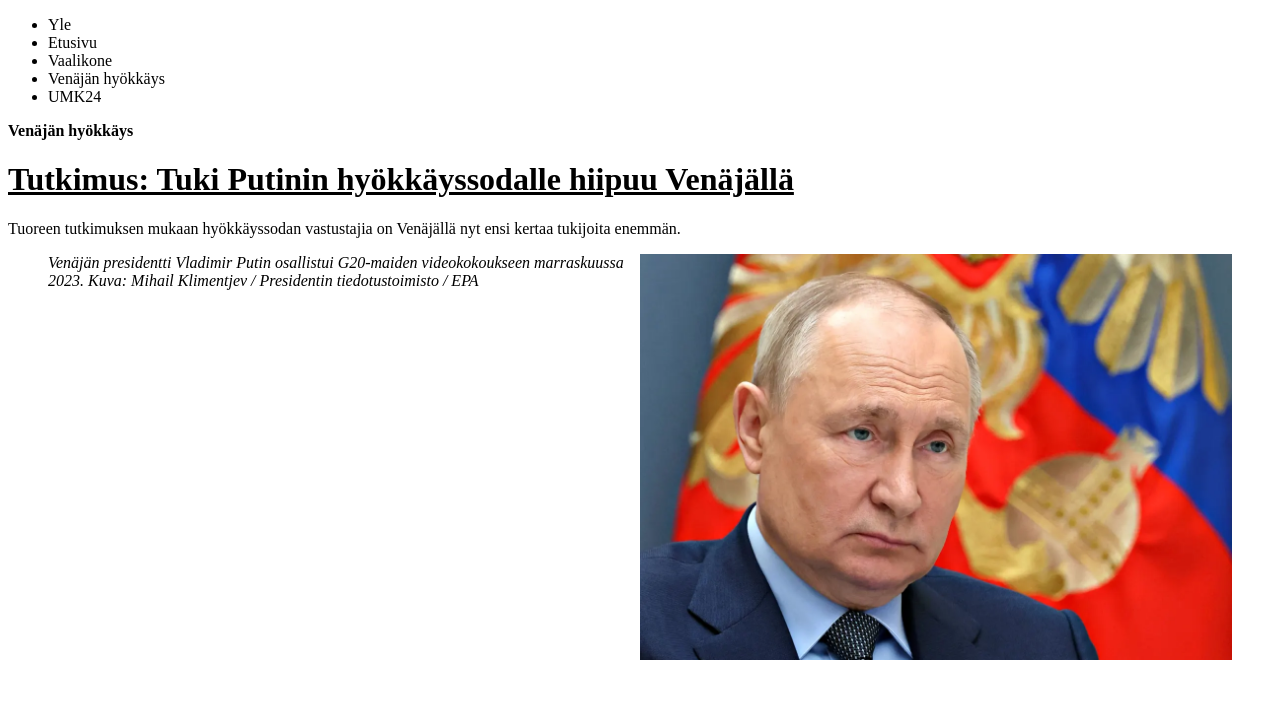
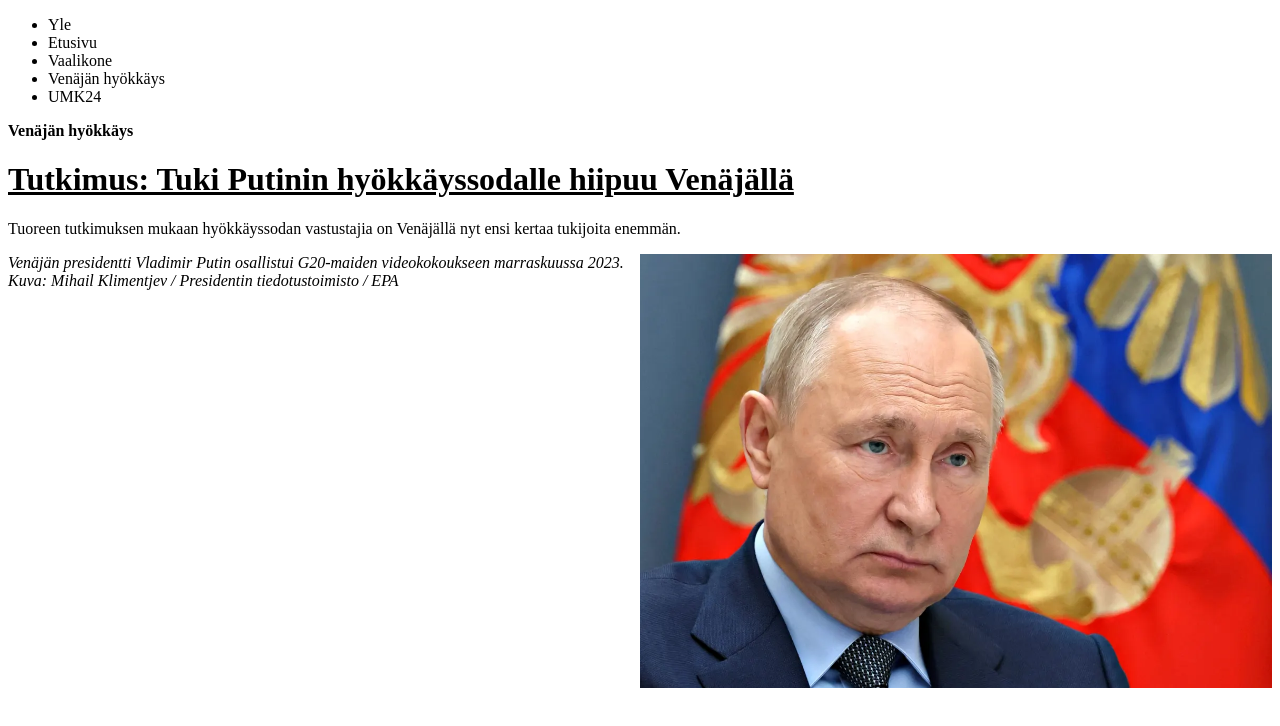
Before and after one commit to MatiasKarha/Tasks, a plain HTML site: page exercise1.html in a window 1280 px wide. Drawn offline with Linux system fonts and the light colour scheme.

Commit message:
Update exercise1.html

```diff
--- a/exercise1.html
+++ b/exercise1.html
@@ -22,9 +22,9 @@
         <p>Tuoreen tutkimuksen mukaan hyökkäyssodan vastustajia on Venäjällä nyt ensi kertaa tukijoita enemmän.</p>
     </div>
 
-    <figure>
+    <div>
         <img src="images/39-1205204655ef17f80627.webp" alt="image 1" title="Putin" style="float:right; margin-left: 10px;" width="50%">
-        <figcaption><i>Venäjän presidentti Vladimir Putin osallistui G20-maiden videokokoukseen marraskuussa 2023. Kuva: Mihail Klimentjev / Presidentin tiedotustoimisto / EPA</i></figcaption>
-    </figure>
+        <p><i>Venäjän presidentti Vladimir Putin osallistui G20-maiden videokokoukseen marraskuussa 2023. Kuva: Mihail Klimentjev / Presidentin tiedotustoimisto / EPA</i></p>
+    </div>
 </body>
 </html>
```
